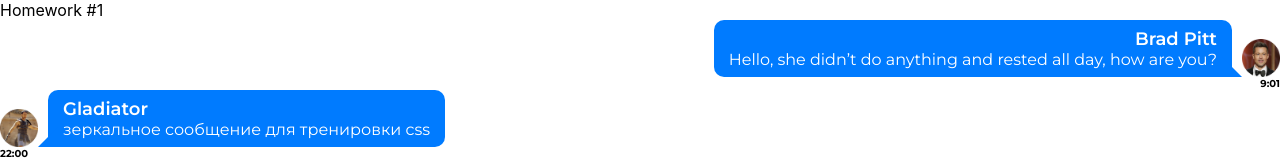
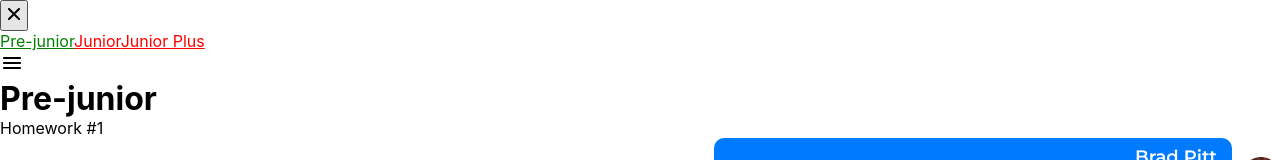
Before and after one commit to MaksLebedev/hw_by_ignat, a React (Create React App) app: page /#/pre-junior in a window 1280 px wide. Shown: the top 160 px of the page. Built offline with nearby package versions, Linux system fonts and the light colour scheme.

Commit message:
add logic for application

```diff
--- a/src/s1-main/App.tsx
+++ b/src/s1-main/App.tsx
@@ -4,17 +4,18 @@
 import HW2 from "../s2-homeworks/hw02/HW2";
 import HW3 from "../s2-homeworks/hw03/HW3";
 import HW4 from "../s2-homeworks/hw04/HW4";
+import HW5 from "../s2-homeworks/hw05/HW5";
 
 function App() {
   return (
     <div className={s.App}>
-      <HW1 />
+      {/* <HW1 /> */}
       {/* раскомментировать по ходу выполнения */}
-      <HW2 />
-      <HW3/>
-      <HW4/>
+      {/* <HW2 /> */}
+      {/* <HW3/> */}
+      {/* <HW4/> */}
       {/*при выполнении дз 5 и более - закомментировать здесь дз 1-4, так как они есть внутри дз 5*/}
-      {/*<HW5/>*/}
+      <HW5/>
     </div>
   );
 }
--- a/src/s2-homeworks/hw05/Pages.tsx
+++ b/src/s2-homeworks/hw05/Pages.tsx
@@ -18,15 +18,15 @@
             <Routes>
                 {/*роутинг будут писать студенты*/}
                 {/*в начале мы попадаем на страницу '/' и переходим сразу на страницу /pre-junior*/}
-                {/*<Route ...*/}
+                <Route path='/' element={<Navigate to={PATH.PRE_JUNIOR} />}/>
 
                 {/*роуты для /pre-junior, /junior, /junior-plus*/}
-                {/*<Route ...*/}
-                {/*<Route ...*/}
-                {/*<Route ...*/}
+                <Route path={PATH.PRE_JUNIOR} element={<PreJunior/>}/>
+                <Route path={PATH.JUNIOR} element={<Junior/>}/>
+                <Route path={PATH.JUNIOR_PLUS} element={<JuniorPlus/>}/>
 
                 {/*роут для несуществующей страницы должен отрисовать <Error404 />*/}
-                {/*<Route ...*/}
+                <Route path='/*' element={<Error404/>}/>
             </Routes>
         </div>
     )
--- a/src/s2-homeworks/hw05/sidebar/Sidebar.module.css
+++ b/src/s2-homeworks/hw05/sidebar/Sidebar.module.css
@@ -11,12 +11,14 @@
 }
 
 .nav a {
+    color: red
 }
 
 .nav a:hover {
 }
 
 .nav a.active {
+    color: green
 }
 .close {
 }
--- a/src/s2-homeworks/hw05/sidebar/Sidebar.tsx
+++ b/src/s2-homeworks/hw05/sidebar/Sidebar.tsx
@@ -31,7 +31,9 @@
                         id={'hw5-pre-junior-link'}
                         to={PATH.PRE_JUNIOR}
                         onClick={handleClose}
-                        // className={...} // делает студент
+                        className={({ isActive }) =>
+                              isActive ? s.active : s.a
+                            }
                     >
                         Pre-junior
                     </NavLink>
@@ -39,7 +41,9 @@
                         id={'hw5-junior-link'}
                         to={PATH.JUNIOR}
                         onClick={handleClose}
-                        // className={...} // делает студент
+                        className={({ isActive }) =>
+                            isActive ? s.active : s.a
+                          }
                     >
                         Junior
                     </NavLink>
@@ -47,7 +51,9 @@
                         id={'hw5-junior-plus-link'}
                         to={PATH.JUNIOR_PLUS}
                         onClick={handleClose}
-                        // className={...} // делает студент
+                        className={({ isActive }) =>
+                            isActive ? s.active : s.a
+                          }
                     >
                         Junior Plus
                     </NavLink>
```
